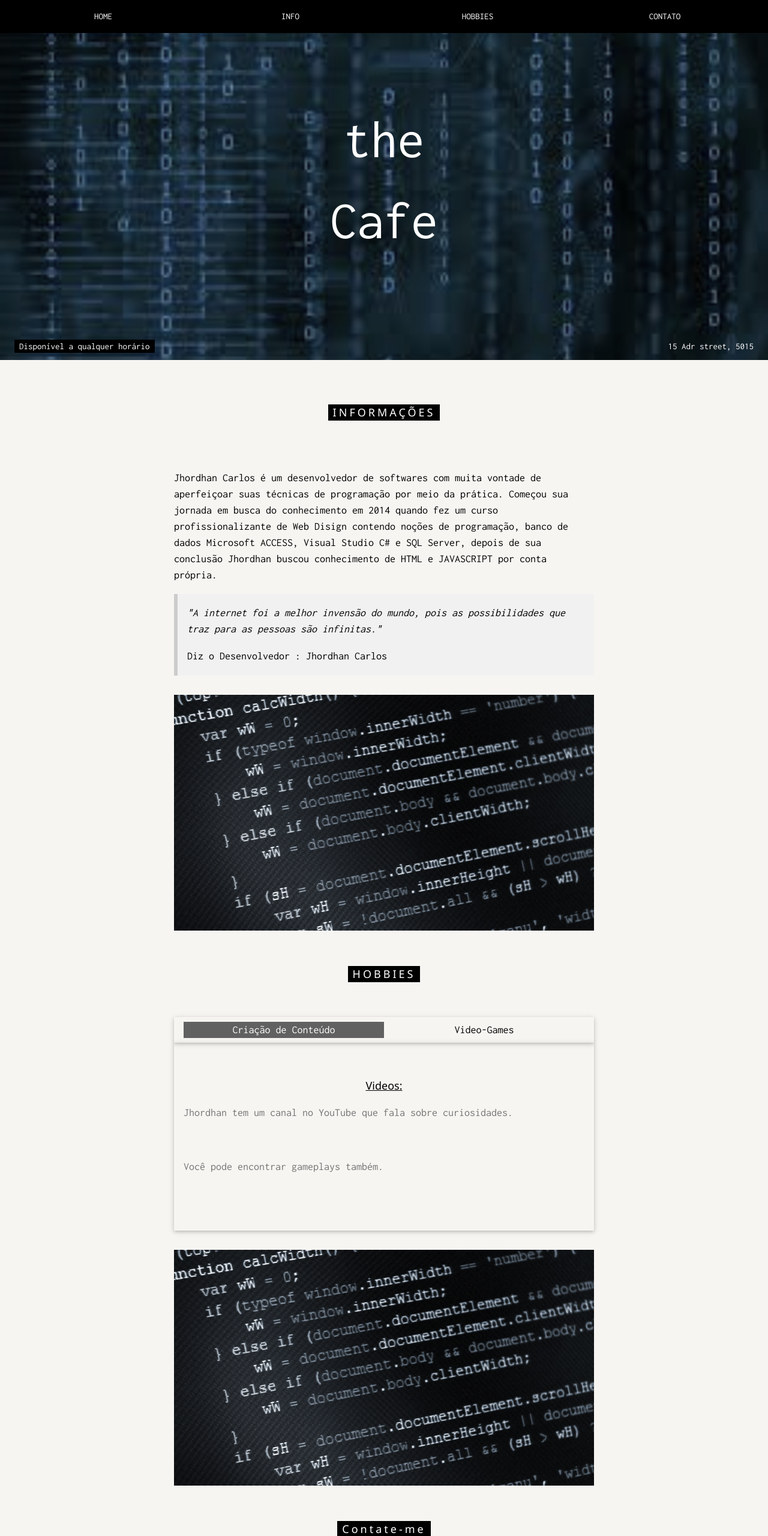
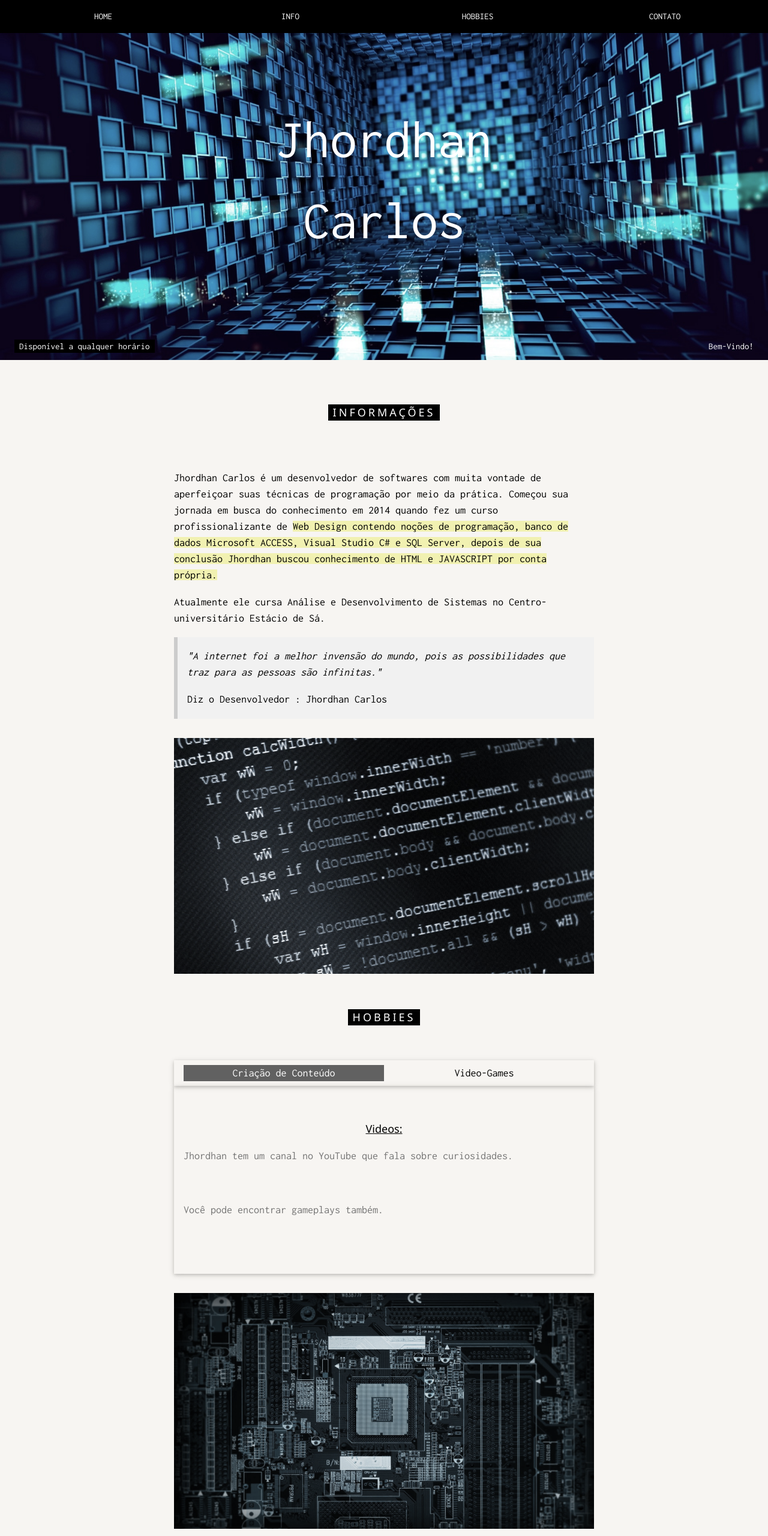
Before and after one commit to JhordhanCarlos/Vitrine, a plain HTML site: page index.html in a window 1280 px wide. Shown: the top 2560 px of the page at 60% size. Drawn offline with nearby package versions, Linux system fonts and the light colour scheme; some packages are replaced by stand-ins of ours.

Commit message:
Add files via upload

```diff
--- a/index.html
+++ b/index.html
@@ -2,10 +2,12 @@
 <html>
 <title> Jhordhan Carlos</title>
 <!-- <link rel="shortcut icon" href="/w3images/icon.jpg" type="image/x-icon" /> -->
+<nav>
 <meta charset="UTF-8">
 <meta name="viewport" content="width=device-width, initial-scale=1">
 <link rel="stylesheet" href="https://www.w3schools.com/w3css/4/w3.css">
 <link rel="stylesheet" href="https://fonts.googleapis.com/css?family=Inconsolata">
+</nav>
 <style>
 body, html {
     height: 100%;
@@ -14,7 +16,7 @@ body, html {
 .bgimg {
     background-position: center;
     background-size: cover;
-    background-image: url("/w3images/bg1.jpg");
+    background-image: url("w3images/bg3.jpg");
     min-height: 75%;
 }
 .menu {
@@ -47,10 +49,10 @@ body, html {
     <span class="w3-tag">Disponível a qualquer horário</span>
   </div>
   <div class="w3-display-middle w3-center">
-    <span class="w3-text-white" style="font-size:90px">the<br>Cafe</span>
+   <span class="w3-text-white" style="font-size:90px">Jhordhan<br>Carlos</span>
   </div>
   <div class="w3-display-bottomright w3-center w3-padding-large">
-    <span class="w3-text-white">15 Adr street, 5015</span>
+    <span class="w3-text-white">Bem-Vindo!</span>
   </div>
 </header>
 
@@ -61,12 +63,13 @@ body, html {
 <div class="w3-container" id="about">
   <div class="w3-content" style="max-width:700px">
     <h5 class="w3-center w3-padding-64"><span class="w3-tag w3-wide">INFORMAÇÕES</span></h5>
-    <p>Jhordhan Carlos é um desenvolvedor de softwares com muita vontade de aperfeiçoar suas técnicas de programação por meio da prática. Começou sua jornada em busca do conhecimento em 2014 quando fez um curso profissionalizante de Web Disign contendo noções de programação, banco de dados Microsoft ACCESS, Visual Studio C# e SQL Server, depois de sua conclusão Jhordhan buscou conhecimento de HTML e JAVASCRIPT por conta própria.</p>
+    <p>Jhordhan Carlos é um desenvolvedor de softwares com muita vontade de aperfeiçoar suas técnicas de programação por meio da prática. Começou sua jornada em busca do conhecimento em 2014 quando fez um curso profissionalizante de <mark>Web Design contendo noções de programação, banco de dados Microsoft ACCESS, Visual Studio C# e SQL Server, depois de sua conclusão Jhordhan buscou conhecimento de HTML e JAVASCRIPT por conta própria.</p></mark>
+    <p>Atualmente ele cursa Análise e Desenvolvimento de Sistemas no Centro-universitário Estácio de Sá. </p>
     <div class="w3-panel w3-leftbar w3-light-grey">
       <p><i>"A internet foi a melhor invensão do mundo, pois as possibilidades que traz para as pessoas são infinitas."</i></p>
       <p>Diz o Desenvolvedor : Jhordhan Carlos</p>
     </div>
-    <img src="/w3images/bg2.jpg" style="width:100%;max-width:1000px" class="w3-margin-top">
+    <img src="w3images/bg2.jpg" style="width:100%;max-width:1000px" class="w3-margin-top">
    <!-- <p><strong>Opening hours:</strong> everyday from 6am to 5pm.</p>
     <p><strong>Address:</strong> 15 Adr street, 5015, NY</p> -->
   </div>
@@ -123,11 +126,12 @@ body, html {
       <h5>Soda</h5>
       <p class="w3-text-grey">Coke, Sprite, Fanta, etc. 2.50</p> -->
     </div>
-    <img src="/w3images/bg2.jpg" style="width:100%;max-width:1000px;margin-top:32px;">
+    <img src="w3images/bg4.jpg" style="width:100%;max-width:1000px;margin-top:32px;">
   </div>
 </div>
 
 <!-- Contact/Area Container -->
+
 <div class="w3-container" id="where" style="padding-bottom:32px;">
   <div class="w3-content" style="max-width:700px">
     <h5 class="w3-center w3-padding-48"><span class="w3-tag w3-wide">Contate-me</span></h5>
@@ -194,4 +198,5 @@ Read more at: https://www.w3schools.com/graphics/google_maps_basic.asp
 -->
 
 </body>
+
 </html>
```
Also changed, not shown: w3images/bg3.jpg (added), w3images/bg4.jpg (added).
